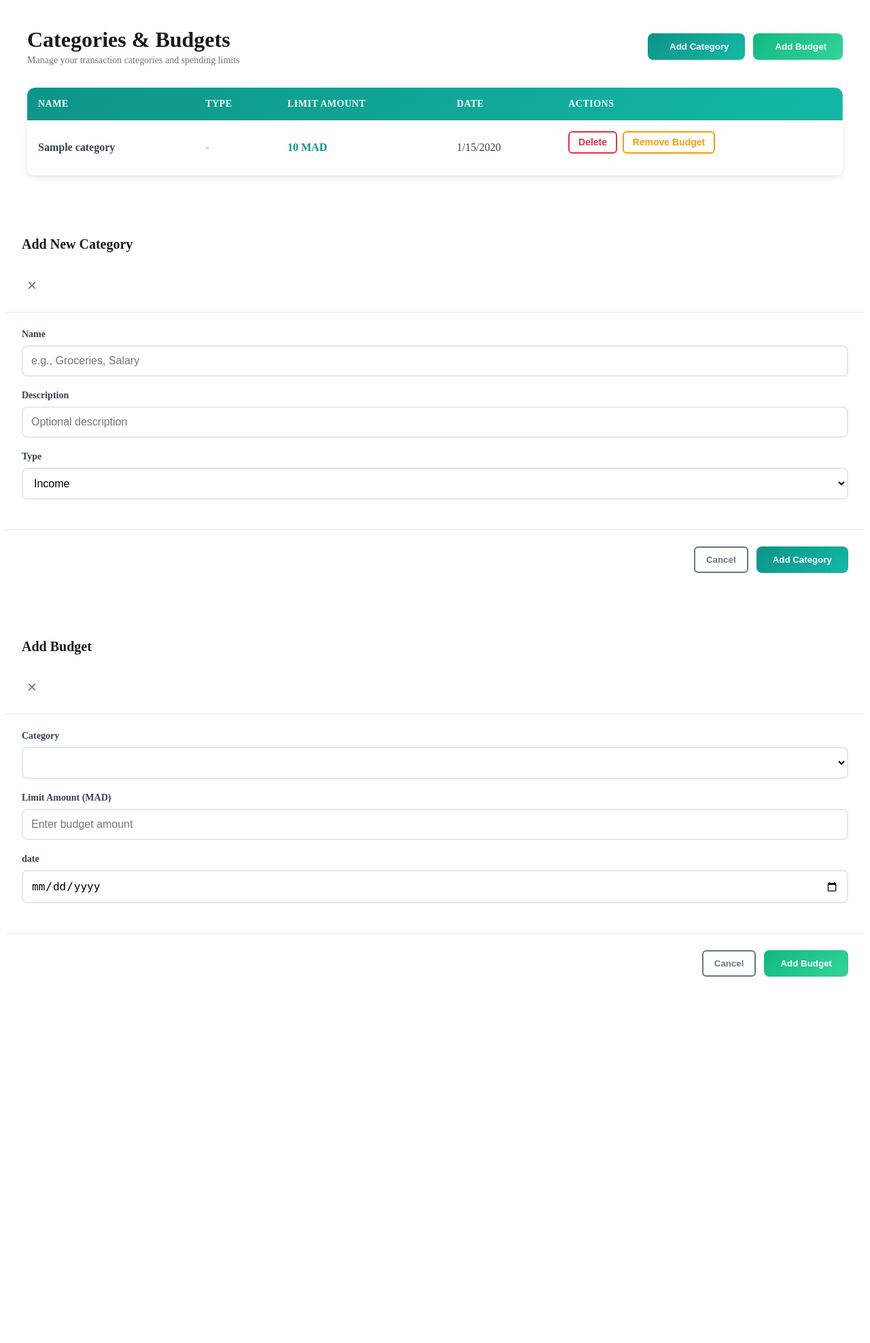
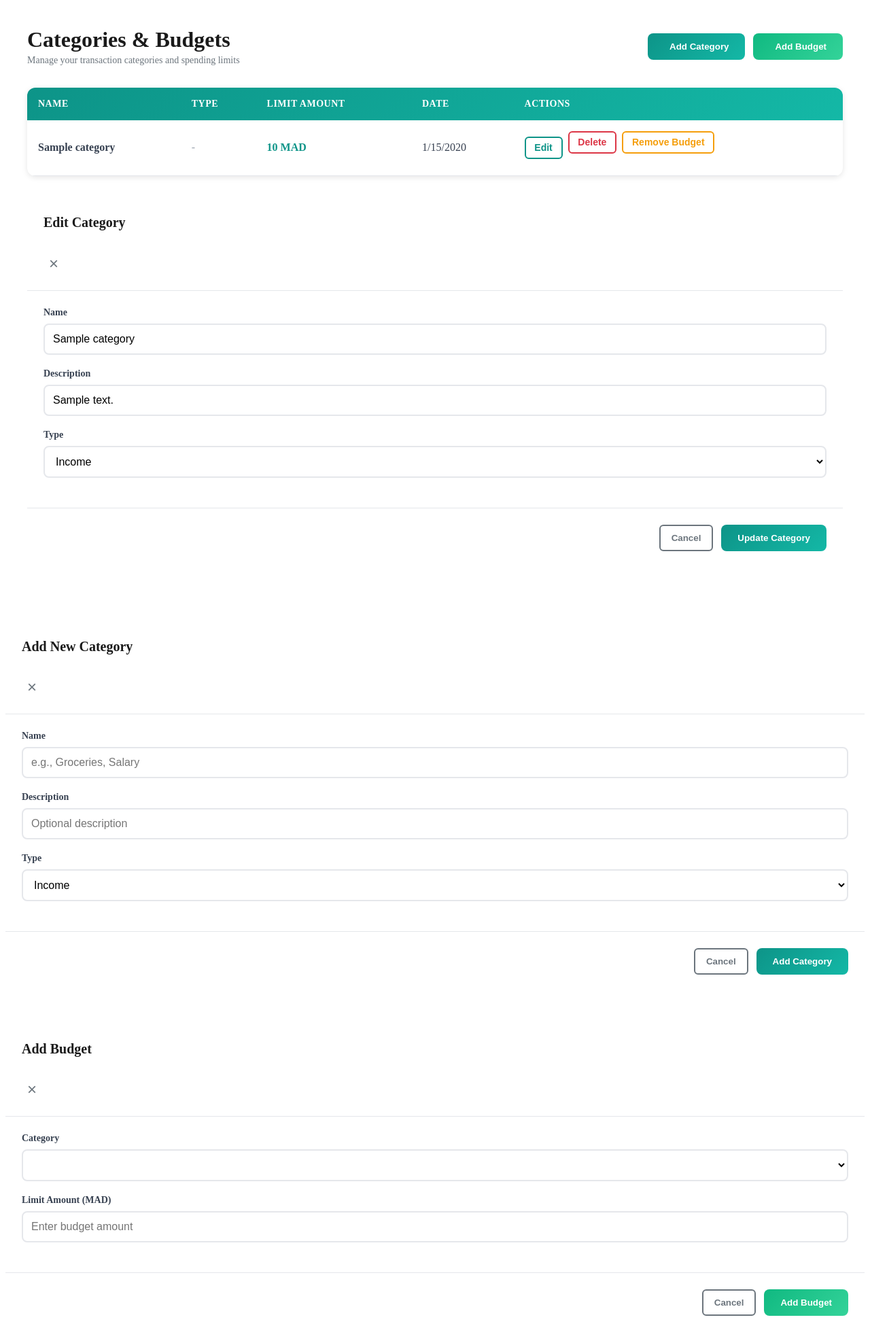
Before and after one commit to solixman/FinTrack, a Node server app: template views/pages/categories&budgets.ejs in a window 1280 px wide. Shown: the whole page at 68% size. Before the commit the page ends 1437 px from the top, so only its background shows below. Run offline with Node 20, Linux system fonts and the light colour scheme; tables that the repository leaves empty hold one stand-in row (values such as "Sample post"); the template is opened without the code that fills it: values that come from a table or form of the project are taken from there, most other values are stand-ins (such as "Sample title", 1, 10 or a date in 2020); lists and menus that the app fills with data are empty; some libraries are stand-ins or nearby versions.

Commit message:
imroved on category and budget view more

```diff
--- a/views/pages/categories&budgets.ejs
+++ b/views/pages/categories&budgets.ejs
@@ -449,6 +449,11 @@
               </td>
               <td>
                 <div class="actions-cell">
+                  <!-- Edit Category -->
+                  <button type="button" class="btn-outline-teal btn-sm" data-bs-toggle="modal" data-bs-target="#editCategoryModal_<%= c.id %>">
+                    <i class="bi bi-pencil"></i> Edit
+                  </button>
+
                   <!-- Delete Category -->
                   <form action="/categories/delete/<%= c.id %>" method="delete" style="display:inline;">
                     <button type="submit" class="btn-outline-danger btn-sm">
@@ -475,6 +480,43 @@
         </tbody>
       </table>
     </div>
+
+    <!-- Edit Category Modals (outside table) -->
+    <% categories.forEach(c => { %>
+      <div class="modal fade" id="editCategoryModal_<%= c.id %>" tabindex="-1" aria-hidden="true">
+        <div class="modal-dialog modal-dialog-centered">
+          <div class="modal-content">
+            <form action="/categories/update/<%= c.id %>" method="POST">
+              <div class="modal-header">
+                <h5 class="modal-title">Edit Category</h5>
+                <button type="button" class="btn-close" data-bs-dismiss="modal" aria-label="Close">&times;</button>
+              </div>
+              <div class="modal-body">
+                <div class="form-group">
+                  <label class="form-label">Name</label>
+                  <input type="text" name="name" class="form-control" required placeholder="e.g., Groceries, Salary" value="<%= c.name %>">
+                </div>
+                <div class="form-group">
+                  <label class="form-label">Description</label>
+                  <input type="text" name="description" class="form-control" placeholder="Optional description" value="<%= c.description || '' %>">
+                </div>
+                <div class="form-group">
+                  <label class="form-label">Type</label>
+                  <select name="type" class="form-select" required>
+                    <option value="income" <%= c.type === 'income' ? 'selected' : '' %>>Income</option>
+                    <option value="expense" <%= c.type === 'expense' ? 'selected' : '' %>>Expense</option>
+                  </select>
+                </div>
+              </div>
+              <div class="modal-footer">
+                <button type="button" class="btn-outline-secondary" data-bs-dismiss="modal">Cancel</button>
+                <button type="submit" class="btn-teal">Update Category</button>
+              </div>
+            </form>
+          </div>
+        </div>
+      </div>
+    <% }) %>
   <% } else { %>
     <!-- No categories fallback -->
     <div class="empty-state">
@@ -548,10 +590,6 @@
             <label class="form-label">Limit Amount (MAD)</label>
             <input type="number" name="limitAmount" class="form-control" required placeholder="Enter budget amount" step="0.01">
           </div>
-          <div class="form-group">
-            <label class="form-label">date</label>
-            <input type="date" name="date" class="form-control" required placeholder="Enter date" step="0.01">
-          </div>
         </div>
         <div class="modal-footer">
           <button type="button" class="btn-outline-secondary" data-bs-dismiss="modal">Cancel</button>
```
